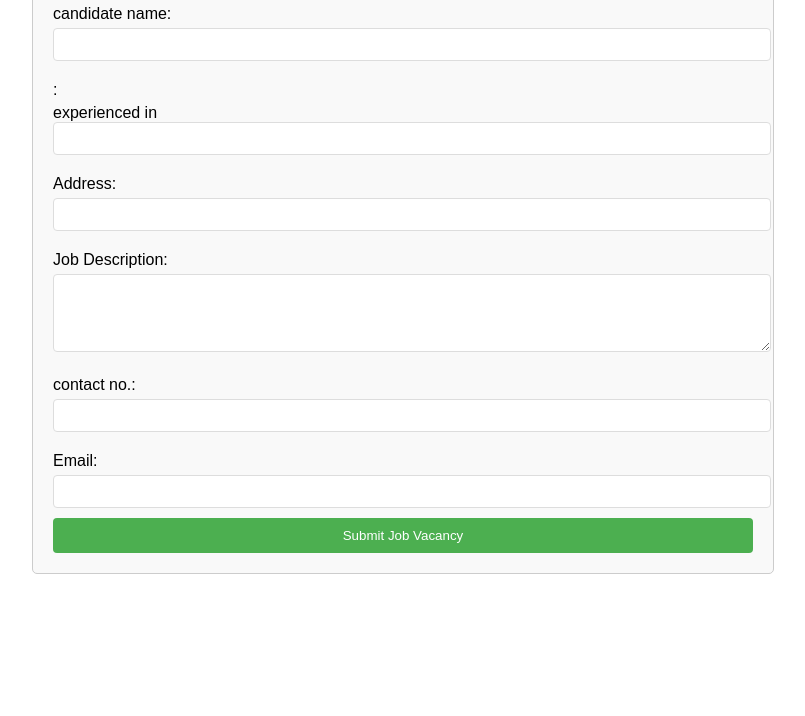
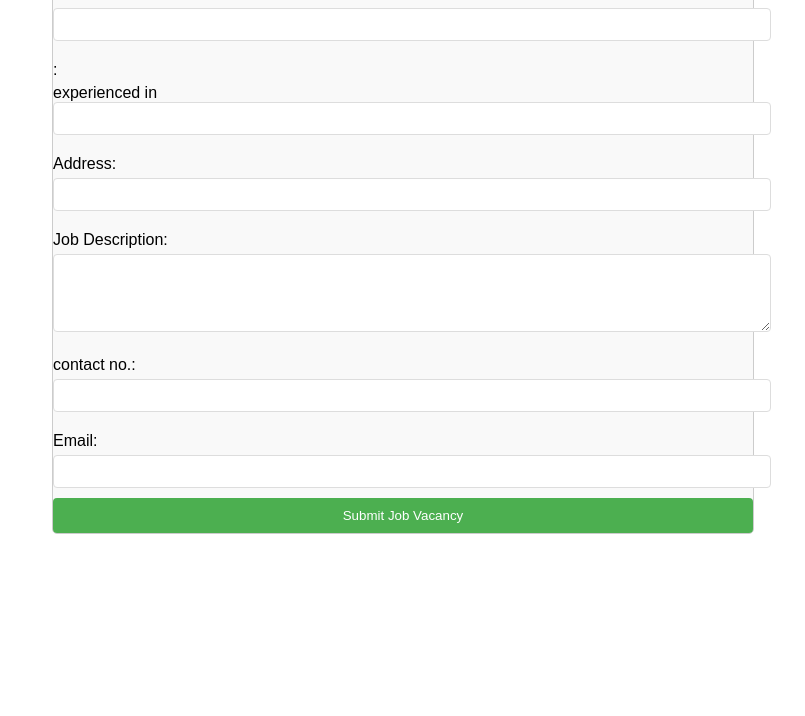
Before and after one commit to nieleshkrath/job-vacancy, a plain HTML site: page index.html in a window 1280 px wide. Shown: the part 84-800 px from the top of the page, without its empty margins (237-1042 px from the left). Drawn offline with Linux system fonts and the light colour scheme.

Commit message:
Update index.html

```diff
--- a/index.html
+++ b/index.html
@@ -13,7 +13,7 @@
         .form-container {
             max-width: 700px;
             margin:auto;
-            padding: 20px;
+            padding:auto;
             border: 1px solid #ccc;
             border-radius: 5px;
             background-color: #f9f9f9;
```
